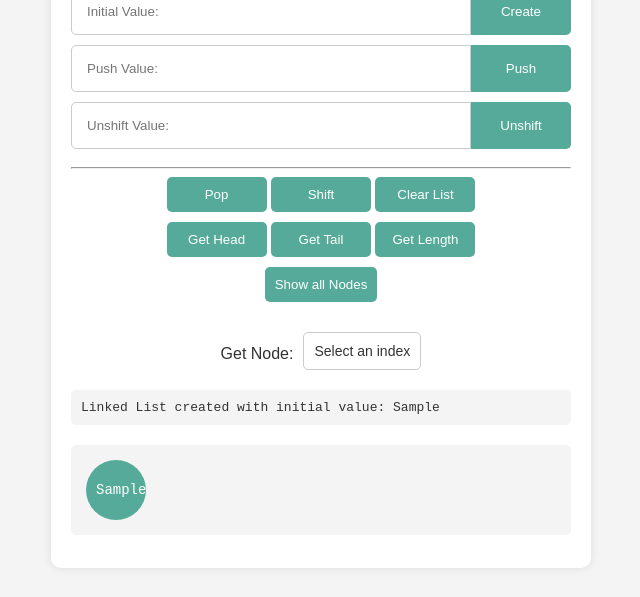
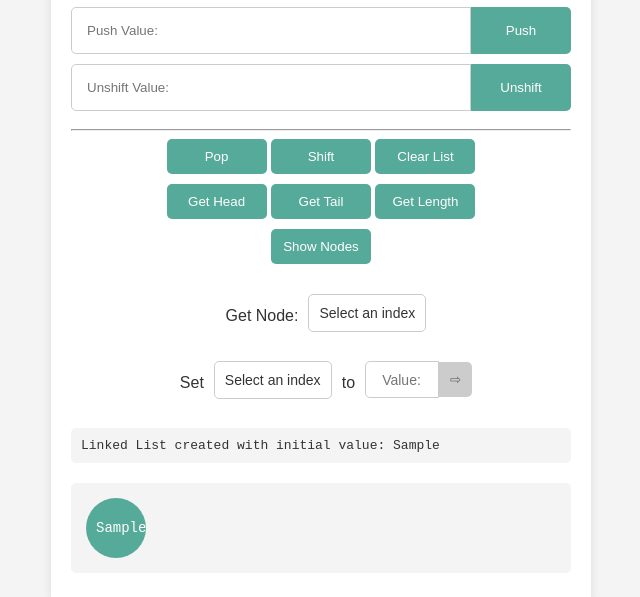
Before and after one commit to MKarapiperakis/javascript_data_structures, a website: page public/index.html in a window 1280 px wide. Both pictures are taken after typing "Sample" into the empty fields and a click on the button "Create". Shown: the part 171-768 px from the top of the page, without its empty margins (319-959 px from the left). Drawn offline with Linux system fonts and the light colour scheme.

Commit message:
update html file

```diff
--- a/package.json
+++ b/package.json
@@ -6,7 +6,7 @@
   "type": "module",
   "scripts": {
     "start": "node index.js",
-    "dev": "nodemon index.js",
+    "dev": "nodemon -e js,html index.js",
     "test": "vitest --globals --disable-console-intercept"
   },
   "repository": {
--- a/public/index.html
+++ b/public/index.html
@@ -48,14 +48,45 @@
         <button onclick="getLength()">Get Length</button>
       </div>
       <div>
-        <button onclick="getAllNodes()">Show all Nodes</button>
+        <button onclick="getAllNodes()">Show Nodes</button>
       </div>
-      <div class="select-container">
-        <label for="indexDropdown">Get Node:</label>
-        <select id="indexDropdown" onchange="getNodeAtIndex()">
-          <option value="" disabled selected>Select an index</option>
-        </select>
+      <div id="getSetContainer">
+        <div class="select-container">
+          <label for="indexDropdown">Get Node:</label>
+          <select id="indexDropdown" onchange="getNodeAtIndex()">
+            <option value="" disabled selected>Select an index</option>
+          </select>
+        </div>
+        <div class="select-container">
+          <label for="indexSetDropdown">Set</label>
+          <select id="indexSetDropdown" onchange="getNodeAtSetIndex()">
+            <option value="" disabled selected>index</option>
+          </select>
+          <label for="indexSetDropdown">to</label>
+          <input
+            type="text"
+            id="setValue"
+            maxlength="5"
+            placeholder="Value:"
+            oninput="isValid()"
+          />
+          <button
+            id="setSubmit"
+            disabled
+            onclick="setIndex()"
+            style="
+              margin-top: 9px;
+              border-top-left-radius: 0px;
+              border-bottom-left-radius: 0px;
+              max-width: 33px;
+              min-width: 33px;
+            "
+          >
+            ⇨
+          </button>
+        </div>
       </div>
+
       <div>
         <pre id="output"></pre>
       </div>
--- a/public/index.js
+++ b/public/index.js
@@ -123,6 +123,16 @@
     if (value) return temp.value;
     else return temp;
   }
+
+  set(index, value) {
+    let temp = this.get(index, false); // Get the node itself, not just the value
+    if (temp) {
+      temp.value = value;
+      updateDropdown(); // Update the dropdown to reflect any changes
+      return true;
+    }
+    return false;
+  }
 }
 
 let list;
@@ -132,6 +142,7 @@
   document.getElementById("outputNode").style.display = "none";
   document.getElementById("pushContainer").style.display = "none";
   document.getElementById("unshiftContainer").style.display = "none";
+  document.getElementById("getSetContainer").style.display = "none";
 }
 
 function createLinkedList() {
@@ -145,6 +156,7 @@
   document.getElementById("initialValue").value = "";
   document.getElementById("pushContainer").style.display = "flex";
   document.getElementById("unshiftContainer").style.display = "flex";
+  document.getElementById("getSetContainer").style.display = "block";
   updateDropdown();
 }
 
@@ -205,6 +217,7 @@
   document.getElementById("outputNode").style.display = "none";
   document.getElementById("pushContainer").style.display = "none";
   document.getElementById("unshiftContainer").style.display = "none";
+  document.getElementById("getSetContainer").style.display = "none";
   list.clear();
   printOutput("List cleared");
   printList();
@@ -257,13 +270,27 @@
 
 function updateDropdown() {
   const dropdown = document.getElementById("indexDropdown");
+
   dropdown.innerHTML =
+    '<option value="" disabled selected>Select an index</option>';
+
+  for (let i = 1; i <= list.length; i++) {
+    const option = document.createElement("option");
+    option.value = i;
+    option.textContent = i;
+    dropdown.appendChild(option);
+  }
+
+  const dropdown2 = document.getElementById("indexSetDropdown");
+
+  dropdown2.innerHTML =
     '<option value="" disabled selected>Select an index</option>';
   for (let i = 1; i <= list.length; i++) {
     const option = document.createElement("option");
     option.value = i;
     option.textContent = i;
-    dropdown.appendChild(option);
+
+    dropdown2.appendChild(option);
   }
 }
 
@@ -284,6 +311,25 @@
   }
 }
 
+function getNodeAtSetIndex() {
+  const dropdown = document.getElementById("indexSetDropdown");
+  const index = parseInt(dropdown.value);
+  const node = list.get(index);
+  document.getElementById("output").textContent = JSON.stringify(node, null, 2);
+
+  const nodes = document.getElementsByClassName("node");
+  if (nodes.length > 0) {
+    for (let i = 0; i < nodes.length; i++) {
+      nodes[i].classList.remove("head-node");
+      nodes[i].classList.remove("tail-node");
+      nodes[i].classList.remove("length-node");
+    }
+    nodes[index - 1].classList.add("head-node");
+  }
+
+  isValid();
+}
+
 function getAllNodes() {
   const node = list.get(1, false);
   document.getElementById("output").textContent = JSON.stringify(node, null, 2);
@@ -298,11 +344,36 @@
   }
 }
 
+function setIndex() {
+  let index = document.getElementById("indexSetDropdown").value;
+  let value = document.getElementById("setValue").value;
+
+  list.set(index, value);
+  printOutput(`New value for index ${index} is ${value}`);
+  printList();
+  document.getElementById("setValue").value = "";
+  document.getElementById("setSubmit").disabled = true;
+}
+
+function isValid() {
+  let value = document.getElementById("setValue").value;
+  let index = document.getElementById("indexSetDropdown").value;
+
+  printOutput(`Expected result: ${list.get(index)} -> ${value}`);
+
+  if (value.trim().length === 0 || index === "") {
+    document.getElementById("setSubmit").disabled = true;
+  } else {
+    document.getElementById("setSubmit").disabled = false;
+  }
+}
+
 function printOutput(text) {
   let elements = text.split("->");
 
   elements.forEach((el) => console.log(`ELEMENT IS ${el}`));
   document.getElementById("output").textContent = text;
+  document.getElementById("setSubmit").disabled = true;
 }
 
 function printOutput2(text) {
--- a/public/styles.css
+++ b/public/styles.css
@@ -159,6 +159,7 @@
 
 .select-container label {
     margin-right: 10px;
+    margin-left: 10px;
 }
 
 select {
@@ -183,3 +184,20 @@
     background-color: #fff;
     color: #333;
 }
+
+#setValue{
+    max-width: 40px;
+    height: 3px;
+    margin-top:9px;
+    border-radius: 0px;
+    font-size: 14px;
+    padding: 16px;
+    border-top-left-radius: 5px;
+    border-bottom-left-radius: 5px;
+}
+
+#setSubmit:disabled {
+    background-color: #ccc; /* Light grey */
+    color: #666; /* Dark grey */
+    cursor: not-allowed;
+}
```
